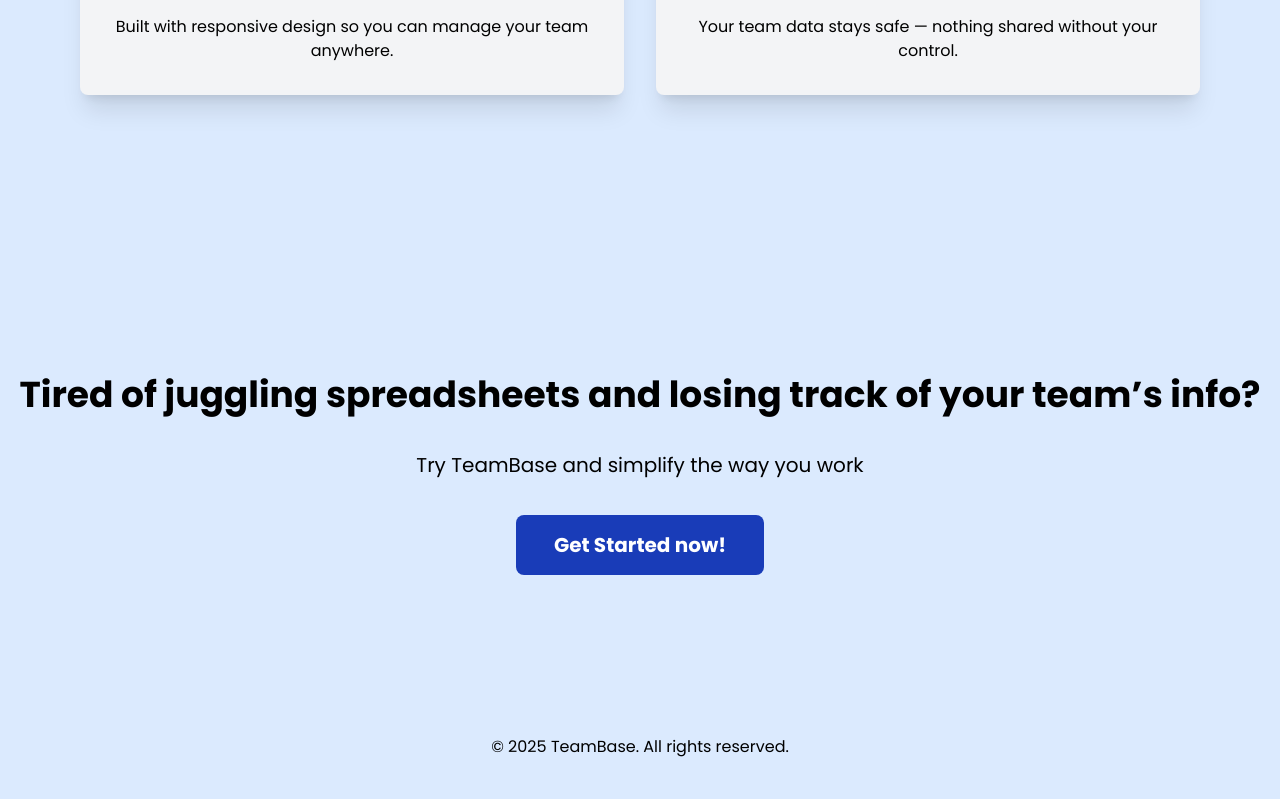
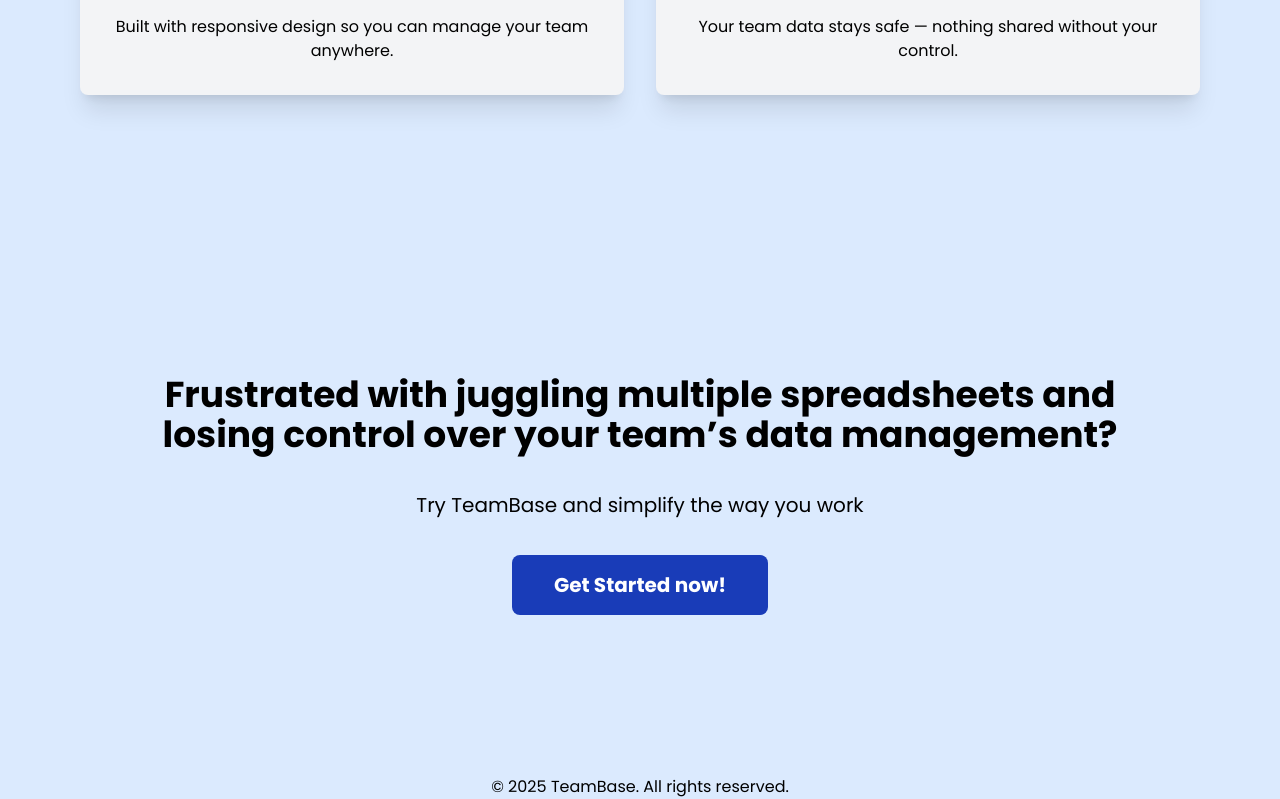
Before and after one commit to Izzeddin-Samara/TeamBase, a React (Vite) app in the folder Client/: page / in a window 1280 px wide. Shown: the part 1357-2156 px from the top of the page. Before the commit the page ends 2116 px from the top, so only its background shows below. Built offline with nearby package versions, Linux system fonts and the light colour scheme.

Commit message:
Update h1 content and width for CTA section on Home.tsx

```diff
--- a/Client/src/components/Home.tsx
+++ b/Client/src/components/Home.tsx
@@ -78,8 +78,8 @@ const Home: React.FC = () => {
 
       <div className="md:mt-30 w-full flex  items-center justify-center py-20">
         <div className="text-center">
-          <h1 className="text-xl md:text-4xl  font-bold w-full mx-auto">
-            Tired of juggling spreadsheets and losing track of your team’s info?
+          <h1 className="text-xl md:text-4xl  font-bold w-3/4 mx-auto">
+            Frustrated with juggling multiple spreadsheets and losing control over your team’s data management?
           </h1>
           <p className="text-xs md:text-xl mt-8 p-1 ">
             Try TeamBase and simplify the way you work
```
